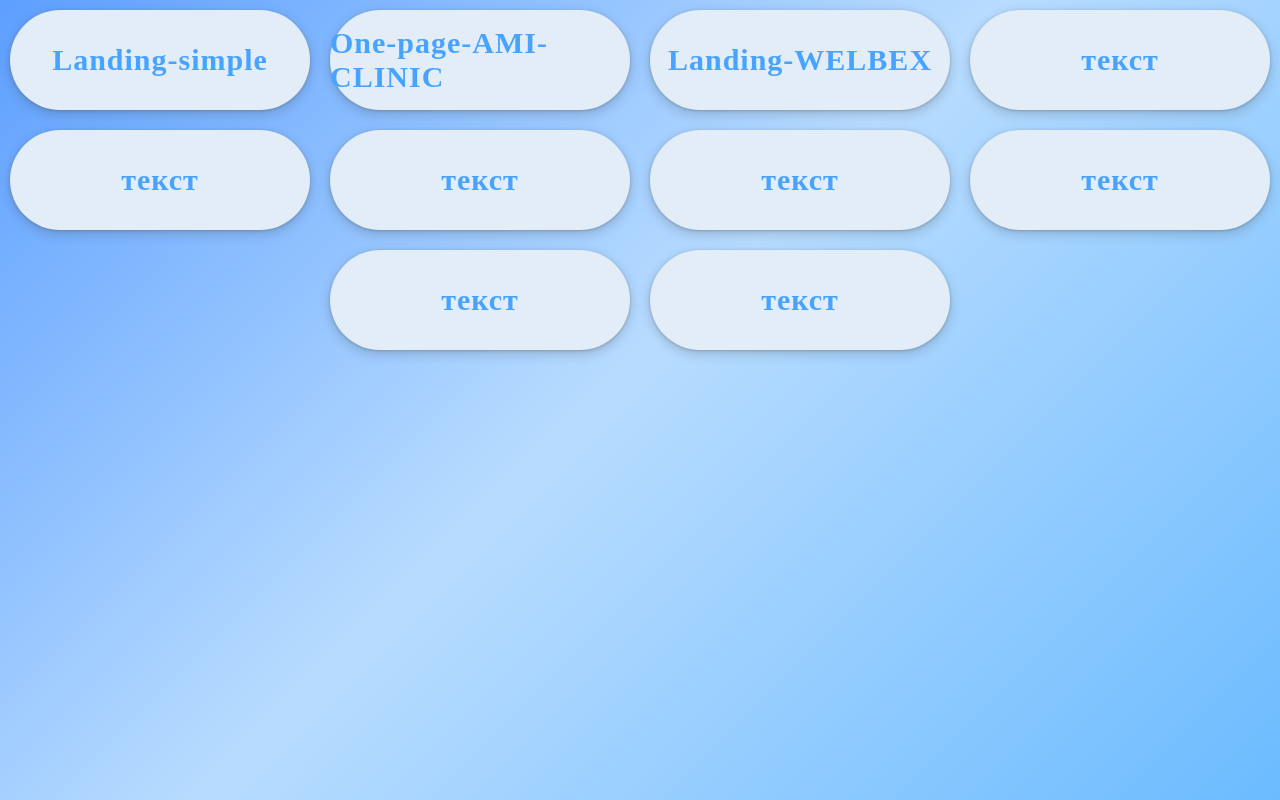
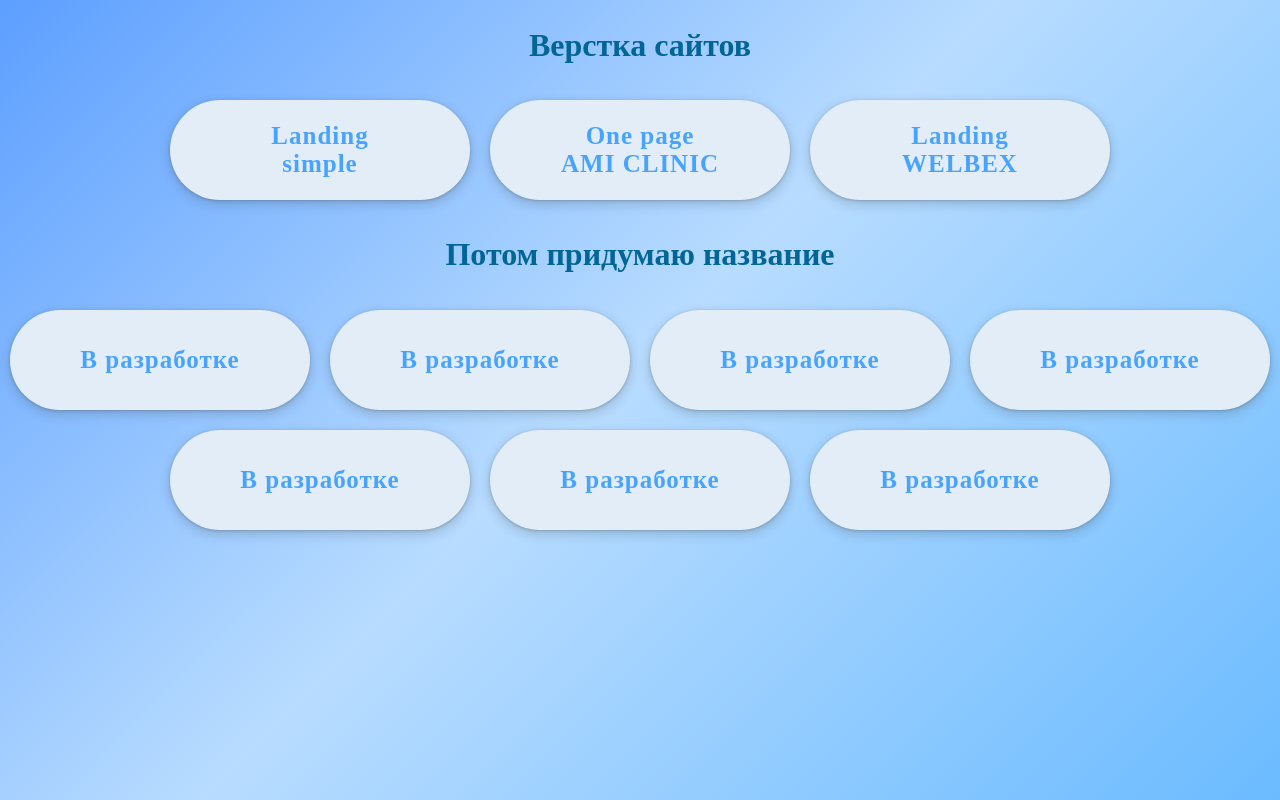
Before and after one commit to LonitLu/my-projects, a plain HTML site: page index.html in a window 1280 px wide. Drawn offline with Linux system fonts and the light colour scheme.

Commit message:
поправил фон, название в кнопках и добавил разделение

```diff
--- a/css/style.css
+++ b/css/style.css
@@ -11,18 +11,29 @@ html {
 
 html,
 body {
-  height: 100%;
+  height: 100dvh;
   background-image: linear-gradient(-225deg, #5D9FFF 0%, #B8DCFF 48%, #6BBBFF 100%);
+  overflow: auto;
+}
+
+h2 {
+text-align: center;
+font-size: 2em;
+color: #016596;
 }
 
 .container {
   max-width: 1300px;
   margin: 0 auto;
-  padding: 10px;
+
+}
+
+.buttons {
   display: flex;
   flex-wrap: wrap;
   justify-content: center;
   gap: 20px;
+  padding: 10px;
 }
 
 .btn {
@@ -33,9 +44,10 @@ body {
   border-radius: 50px;
   border-style: none;
   align-items: center;
-  font-size: 30px;
+  font-size: 25px;
   font-weight: 600;
   letter-spacing: 1px;
+  text-align: center;
   line-height: normal;
   background-color: #e2edf8;
   color: #48a3ff;
--- a/index.html
+++ b/index.html
@@ -11,16 +11,24 @@
 
 <body>
   <div class="container">
-    <a class="btn" target="_ blank" href="https://lonitlu.github.io/Landing-simple/">Landing-simple</a>
-    <a class="btn" target="_ blank" href="https://lonitlu.github.io/One-page-AMI-CLINIC/">One-page-AMI-CLINIC</a>
-    <a class="btn" target="_ blank" href="https://lonitlu.github.io/Landing-WELBEX/">Landing-WELBEX</a>
-    <a class="btn" target="_ blank" href="">текст</a>
-    <a class="btn" target="_ blank" href="">текст</a>
-    <a class="btn" target="_ blank" href="">текст</a>
-    <a class="btn" target="_ blank" href="">текст</a>
-    <a class="btn" target="_ blank" href="">текст</a>
-    <a class="btn" target="_ blank" href="">текст</a>
-    <a class="btn" target="_ blank" href="">текст</a>
+
+    <h2>Верстка сайтов</h2>
+    <div class="buttons">
+      <a class="btn" target="_ blank" href="https://lonitlu.github.io/Landing-simple/">Landing <br> simple</a>
+      <a class="btn" target="_ blank" href="https://lonitlu.github.io/One-page-AMI-CLINIC/">One page <br> AMI CLINIC</a>
+      <a class="btn" target="_ blank" href="https://lonitlu.github.io/Landing-WELBEX/">Landing <br> WELBEX</a>
+    </div>
+
+    <h2>Потом придумаю название</h2>
+    <div class="buttons">
+      <a class="btn" target="_ blank" href="">В разработке</a>
+      <a class="btn" target="_ blank" href="">В разработке</a>
+      <a class="btn" target="_ blank" href="">В разработке</a>
+      <a class="btn" target="_ blank" href="">В разработке</a>
+      <a class="btn" target="_ blank" href="">В разработке</a>
+      <a class="btn" target="_ blank" href="">В разработке</a>
+      <a class="btn" target="_ blank" href="">В разработке</a>
+    </div>
   </div>
 
   <link rel="stylesheet" href="JS\main.js">
```
